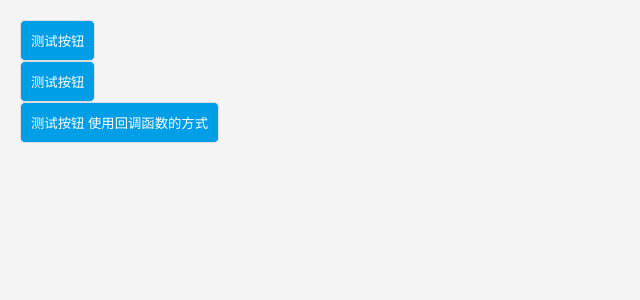
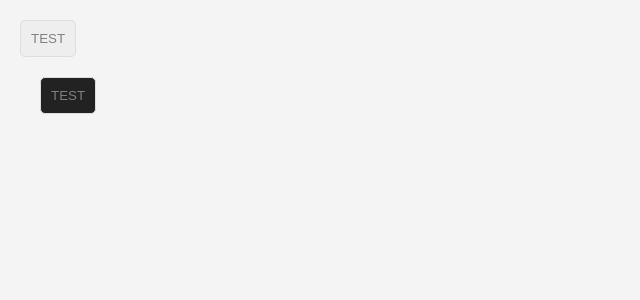
Before and after one commit to lnden/react-learning, a React (Create React App) app: page / in a window 1280 px wide. Shown: the top 300 px of the page, without its empty margins (0-640 px from the left). Built offline with nearby package versions, Linux system fonts and the light colour scheme.

Commit message:
add context middle

```diff
--- a/src/index.js
+++ b/src/index.js
@@ -52,7 +52,7 @@ import store from './store/merge.js'
 // React Tic-Tac-Toe
 // import App from './study-demo/tic-tac-toe/'
 // Context的使用
-import App from './study-demo/context/simple.js'
+import App from './study-demo/context/middle.js'
 
 const PRODUCTS = [
     {category: 'Sporting Goods', price: '$49.99', stocked: true, name: 'Football'},
--- /dev/null
+++ b/src/study-demo/context/middle.js
@@ -0,0 +1,44 @@
+import React, { Component } from 'react'
+
+import { ThemeContext,themes } from './middle/theme-context'
+import ThemeButton from './middle//themed-button'
+
+function Toolbar(props) {
+    return (
+        <ThemeButton onClick={props.changeTheme}>
+            Change Theme
+        </ThemeButton>
+    )
+}
+
+class App extends Component {
+    constructor(props){
+        super(props)
+        this.state = {
+            theme: themes.light
+        }
+
+        this.toggleTheme = () =>{
+            this.setState(state => ({
+                theme:
+                    state.theme === themes.dark
+                    ? themes.light : themes.dark
+            }))
+        }
+    }
+
+    render() {
+        return (
+            <section>
+                <ThemeContext.Provider value={this.state.theme}>
+                    <Toolbar changeTheme={this.toggleTheme}/>
+                </ThemeContext.Provider>
+                <section>
+                    <ThemeButton />
+                </section>
+            </section>
+        )
+    }
+}
+
+export default App;
--- /dev/null
+++ b/src/study-demo/context/middle/theme-context.js
@@ -0,0 +1,17 @@
+import React from 'react'
+
+export const themes = {
+    light: {
+        foreground: '#000000',
+        background: '#eeeeee'
+    },
+    dark: {
+        foreground: '#ffffff',
+        background: '#222222'
+    }
+}
+
+
+export const ThemeContext = React.createContext(
+    themes.dark //默认值
+)
--- /dev/null
+++ b/src/study-demo/context/middle/themed-button.js
@@ -0,0 +1,15 @@
+import React,{ Component } from 'react'
+import { ThemeContext } from './theme-context';
+
+class ThemeButton extends Component {
+    render() {
+        let props = this.props;
+        let theme = this.context;
+        return (
+            <button {...props} style={{backgroundColor: theme.background}}>TEST</button>
+        )
+    }
+}
+ThemeButton.contextType = ThemeContext
+
+export default ThemeButton
```
